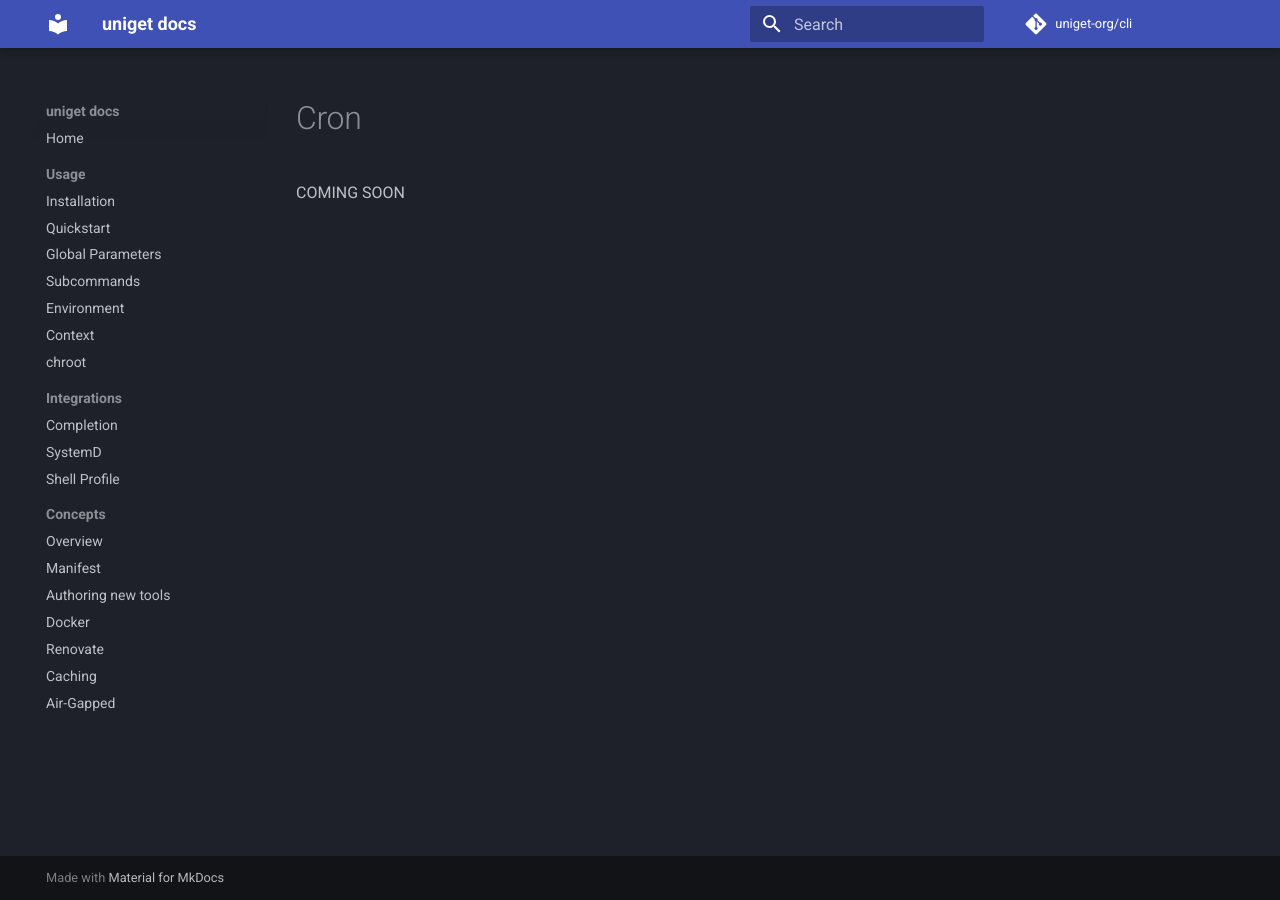
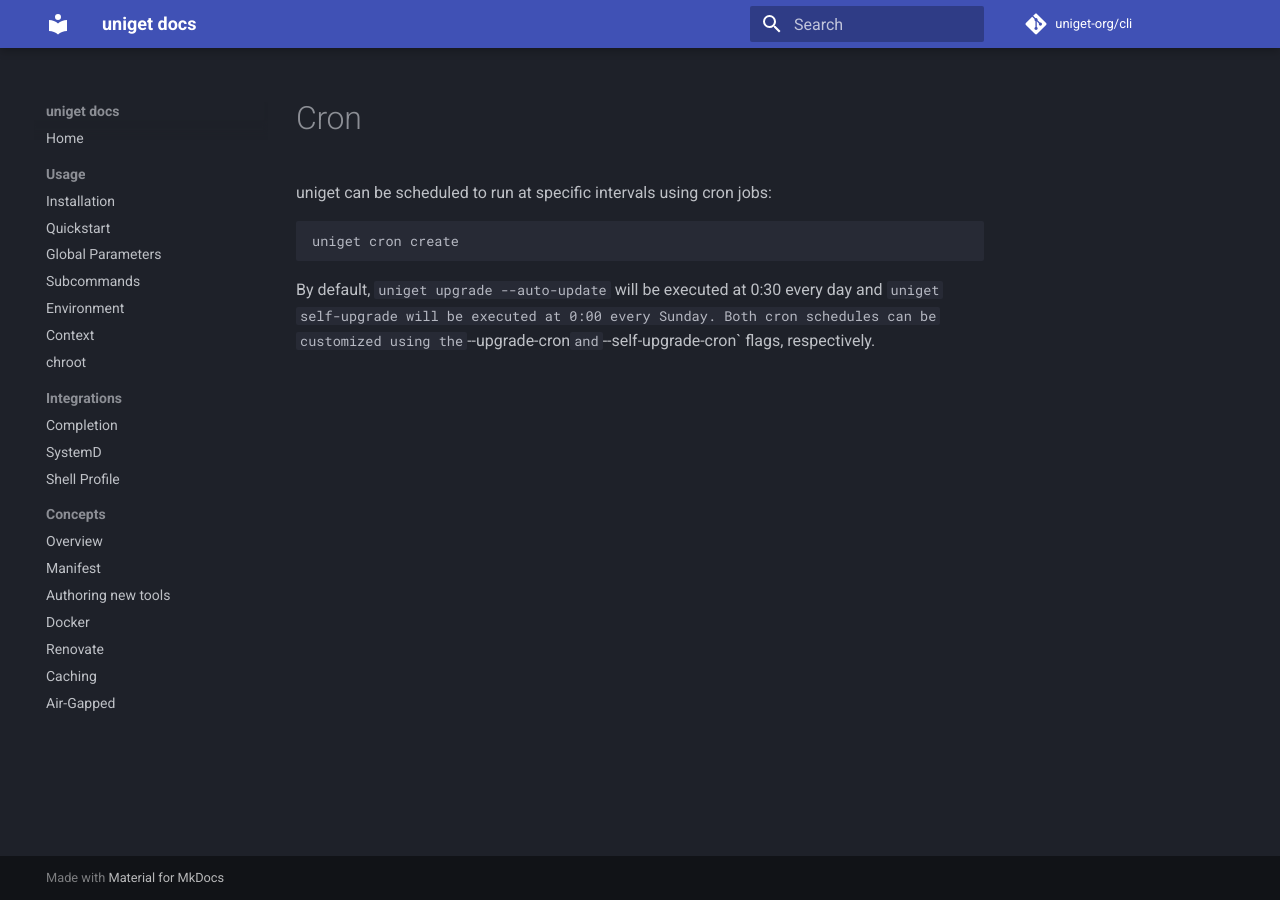
Before and after one commit to uniget-org/docs.uniget.dev, an MkDocs documentation site: the page built from docs/cron.md, in a window 1280 px wide. Built offline with MkDocs 1.6.1 and Material for MkDocs 9.7.7, drawn with Linux system fonts in a browser that asks for light colours; comment, search, counter and statistics services are not loaded.

Commit message:
Added cron

````diff
--- a/docs/cron.md
+++ b/docs/cron.md
@@ -1,3 +1,9 @@
 # Cron
 
-COMING SOON
+uniget can be scheduled to run at specific intervals using cron jobs:
+
+```bash
+uniget cron create
+```
+
+By default, `uniget upgrade --auto-update` will be executed at 0:30 every day and `uniget self-upgrade will be executed at 0:00 every Sunday. Both cron schedules can be customized using the `--upgrade-cron` and `--self-upgrade-cron` flags, respectively.
````
